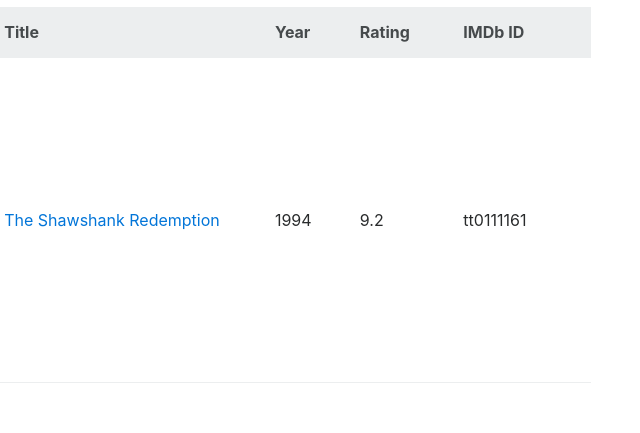
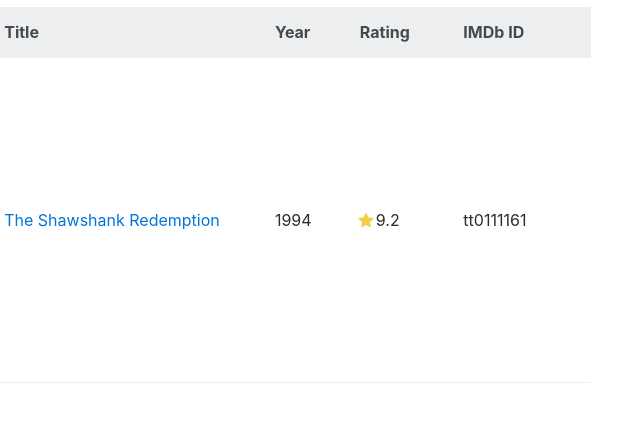
Before and after one commit to sedc-codecademy/sedc5-ajs, a website: page group-3/homeworks/sashe-apostolovski/task-3/index.html in a window 1280 px wide. Shown: the part 133-566 px from the top of the page, 604-1244 px from the left. Drawn offline with nearby package versions, Linux system fonts and the light colour scheme; files whose address does not match are found by name.

Commit message:
Add fancy star for movie rating

```diff
--- a/group-3/homeworks/sashe-apostolovski/task-3/css/style.css
+++ b/group-3/homeworks/sashe-apostolovski/task-3/css/style.css
@@ -36,6 +36,13 @@
   width: 12.25%;
   height: 92px;
 }
+
+#movies-table tr td:nth-child(5)::before {
+  content: url(star.png);
+  position: relative;
+  right: 2px;
+  top: 2px;
+}
 #movies-table tr td:nth-child(6) {
   width: 16.03%;
   height: 92px;
```
Also changed, not shown: group-3/homeworks/sashe-apostolovski/task-3/css/star.png (added).
